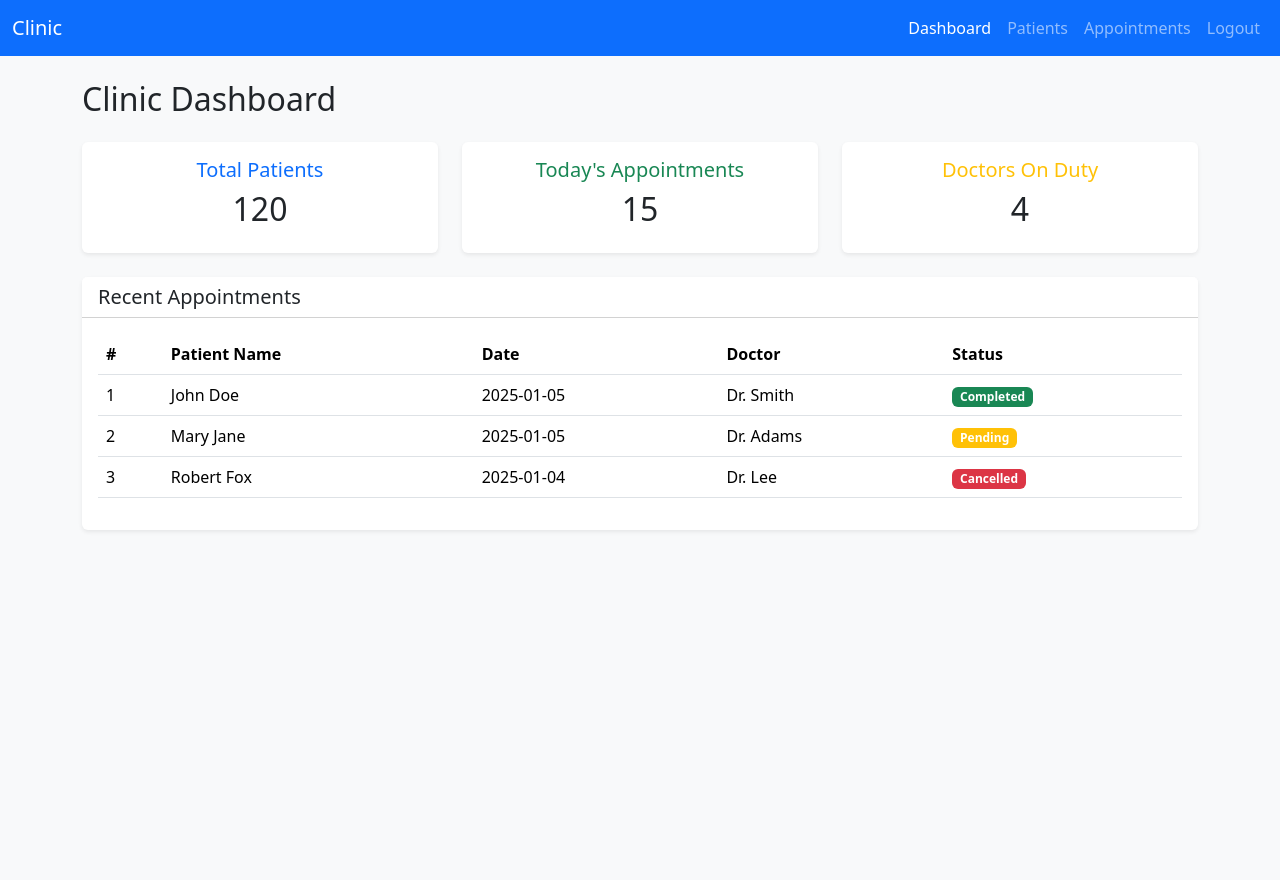
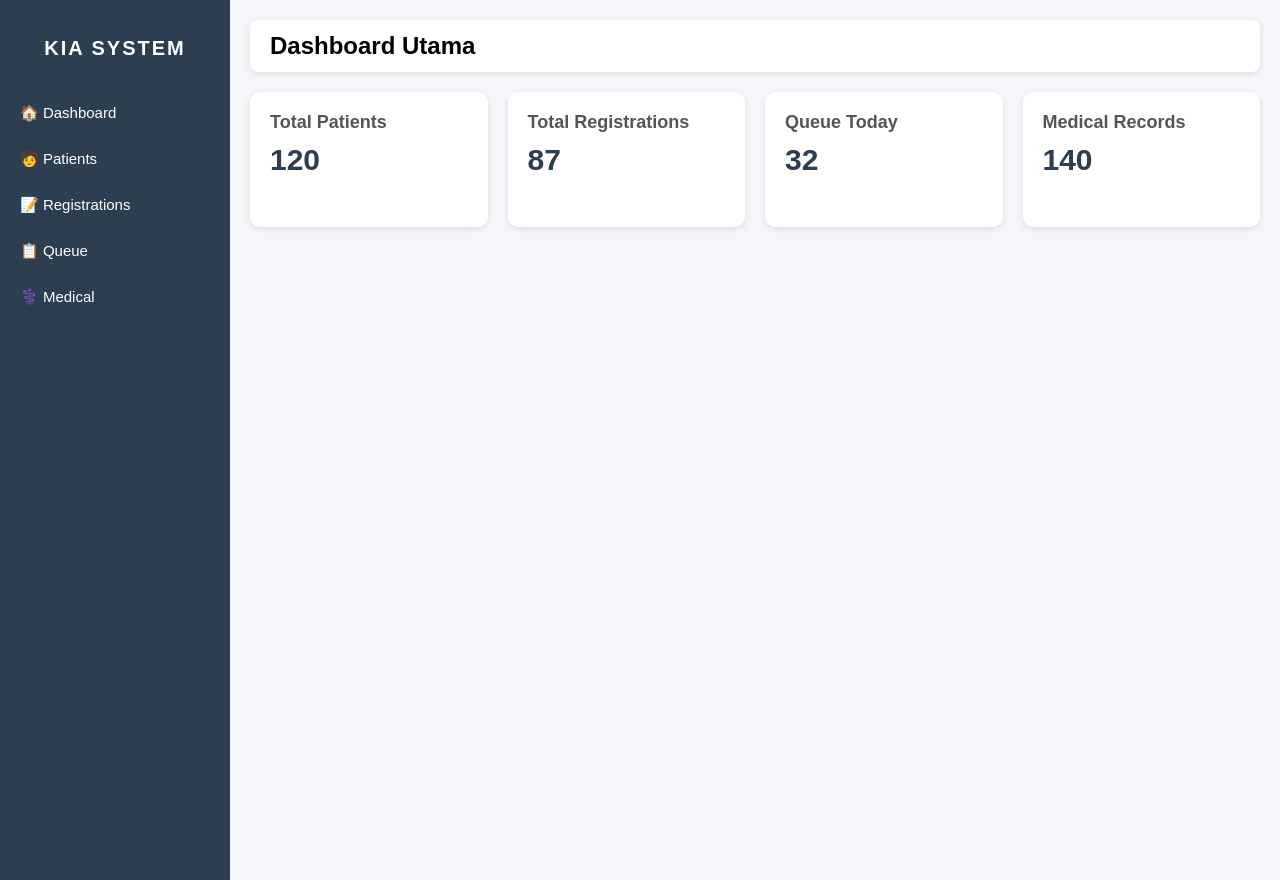
Before and after one commit to Rafitkensugi/KIA, a CodeIgniter app: page /database/ in a window 1280 px wide. Run offline with CodeIgniter, Linux system fonts and the light colour scheme.

Commit message:
membuat dashboard

```diff
--- a/application/controllers/Dashboard.php
+++ b/application/controllers/Dashboard.php
@@ -1,5 +1,4 @@
 <?php
-
 class Dashboard extends CI_Controller {
     public function index() {
         $this->load->view('dashboard');
--- a/application/views/dashboard.php
+++ b/application/views/dashboard.php
@@ -2,122 +2,141 @@
 <html lang="en">
 <head>
     <meta charset="UTF-8">
-    <meta name="viewport" content="width=device-width, initial-scale=1.0">
-    <title>Clinic</title>
+    <title>KIA Dashboard</title>
 
-    <!-- Bootstrap 5 CSS -->
-    <link href="https://cdn.jsdelivr.net/npm/bootstrap@5.3.2/dist/css/bootstrap.min.css" rel="stylesheet">
+    <style>
+        body {
+            margin: 0;
+            font-family: Arial, sans-serif;
+            background: #f5f6fa;
+        }
+
+        /* SIDEBAR */
+        .sidebar {
+            width: 230px;
+            height: 100%;
+            background: #2c3e50;
+            position: fixed;
+            left: 0;
+            top: 0;
+            padding-top: 20px;
+            color: white;
+        }
+
+        .sidebar h2 {
+            text-align: center;
+            margin-bottom: 30px;
+            font-size: 20px;
+            letter-spacing: 2px;
+        }
+
+        .sidebar a {
+            display: block;
+            padding: 14px 20px;
+            color: white;
+            text-decoration: none;
+            font-size: 15px;
+        }
+
+        .sidebar a:hover {
+            background: #34495e;
+        }
+
+        /* MAIN CONTENT */
+        .main {
+            margin-left: 230px;
+            padding: 20px;
+        }
+
+        /* HEADER */
+        .header {
+            background: white;
+            padding: 12px 20px;
+            border-radius: 8px;
+            margin-bottom: 20px;
+            box-shadow: 0px 2px 6px rgba(0,0,0,0.1);
+        }
+
+        .header h1 {
+            margin: 0;
+            font-size: 24px;
+            font-weight: bold;
+        }
+
+        /* DASHBOARD CARDS */
+        .cards {
+            display: flex;
+            gap: 20px;
+            margin-top: 20px;
+        }
+
+        .card {
+            background: white;
+            flex: 1;
+            padding: 20px;
+            border-radius: 10px;
+            box-shadow: 0px 2px 6px rgba(0,0,0,0.1);
+        }
+
+        .card h3 {
+            margin: 0;
+            font-size: 18px;
+            color: #555;
+        }
+
+        .card p {
+            font-size: 30px;
+            font-weight: bold;
+            margin-top: 10px;
+            color: #2c3e50;
+        }
+    </style>
 </head>
+<body>
 
-<body class="bg-light">
+    <!-- SIDEBAR -->
+    <div class="sidebar">
+        <h2>KIA SYSTEM</h2>
 
-    <!-- Navbar -->
-    <nav class="navbar navbar-expand-lg navbar-dark bg-primary">
-        <div class="container-fluid">
-            <a class="navbar-brand" href="#">Clinic</a>
-            <button class="navbar-toggler" type="button" data-bs-toggle="collapse" data-bs-target="#navbarNav">
-                <span class="navbar-toggler-icon"></span>
-            </button>
+        <a href="<?= site_url('dashboard') ?>">🏠 Dashboard</a>
+        <a href="<?= site_url('patients') ?>">🧑 Patients</a>
+        <a href="<?= site_url('registrations') ?>">📝 Registrations</a>
+        <a href="<?= site_url('queue') ?>">📋 Queue</a>
+        <a href="<?= site_url('medical') ?>">⚕️ Medical</a>
+    </div>
 
-            <div class="collapse navbar-collapse" id="navbarNav">
-                <ul class="navbar-nav ms-auto">
-                    <li class="nav-item"><a class="nav-link active" href="#">Dashboard</a></li>
-                    <li class="nav-item"><a class="nav-link" href="#">Patients</a></li>
-                    <li class="nav-item"><a class="nav-link" href="#">Appointments</a></li>
-                    <li class="nav-item"><a class="nav-link" href="#">Logout</a></li>
-                </ul>
-            </div>
+    <!-- MAIN CONTENT -->
+    <div class="main">
+
+        <!-- HEADER -->
+        <div class="header">
+            <h1>Dashboard Utama</h1>
         </div>
-    </nav>
 
-    <!-- Content -->
-    <div class="container mt-4">
-
-        <h2 class="mb-4">Clinic Dashboard</h2>
-
-        <div class="row g-4">
-
-            <!-- Total Patients -->
-            <div class="col-md-4">
-                <div class="card shadow-sm border-0">
-                    <div class="card-body text-center">
-                        <h5 class="card-title text-primary">Total Patients</h5>
-                        <h2>120</h2>
-                    </div>
-                </div>
+        <!-- STAT CARDS -->
+        <div class="cards">
+            <div class="card">
+                <h3>Total Patients</h3>
+                <p>120</p>
             </div>
 
-            <!-- Today's Appointments -->
-            <div class="col-md-4">
-                <div class="card shadow-sm border-0">
-                    <div class="card-body text-center">
-                        <h5 class="card-title text-success">Today's Appointments</h5>
-                        <h2>15</h2>
-                    </div>
-                </div>
+            <div class="card">
+                <h3>Total Registrations</h3>
+                <p>87</p>
             </div>
 
-            <!-- Doctors On Duty -->
-            <div class="col-md-4">
-                <div class="card shadow-sm border-0">
-                    <div class="card-body text-center">
-                        <h5 class="card-title text-warning">Doctors On Duty</h5>
-                        <h2>4</h2>
-                    </div>
-                </div>
+            <div class="card">
+                <h3>Queue Today</h3>
+                <p>32</p>
             </div>
 
-        </div>
-
-        <!-- Table -->
-        <div class="card shadow-sm border-0 mt-4">
-            <div class="card-header bg-white">
-                <h5 class="mb-0">Recent Appointments</h5>
-            </div>
-            <div class="card-body">
-
-                <table class="table table-hover">
-                    <thead>
-                        <tr>
-                            <th>#</th>
-                            <th>Patient Name</th>
-                            <th>Date</th>
-                            <th>Doctor</th>
-                            <th>Status</th>
-                        </tr>
-                    </thead>
-                    <tbody>
-                        <tr>
-                            <td>1</td>
-                            <td>John Doe</td>
-                            <td>2025-01-05</td>
-                            <td>Dr. Smith</td>
-                            <td><span class="badge bg-success">Completed</span></td>
-                        </tr>
-                        <tr>
-                            <td>2</td>
-                            <td>Mary Jane</td>
-                            <td>2025-01-05</td>
-                            <td>Dr. Adams</td>
-                            <td><span class="badge bg-warning">Pending</span></td>
-                        </tr>
-                        <tr>
-                            <td>3</td>
-                            <td>Robert Fox</td>
-                            <td>2025-01-04</td>
-                            <td>Dr. Lee</td>
-                            <td><span class="badge bg-danger">Cancelled</span></td>
-                        </tr>
-                    </tbody>
-                </table>
-
+            <div class="card">
+                <h3>Medical Records</h3>
+                <p>140</p>
             </div>
         </div>
 
     </div>
 
-    <!-- Bootstrap JS -->
-    <script src="https://cdn.jsdelivr.net/npm/bootstrap@5.3.2/dist/js/bootstrap.bundle.min.js"></script>
-
 </body>
 </html>
```
